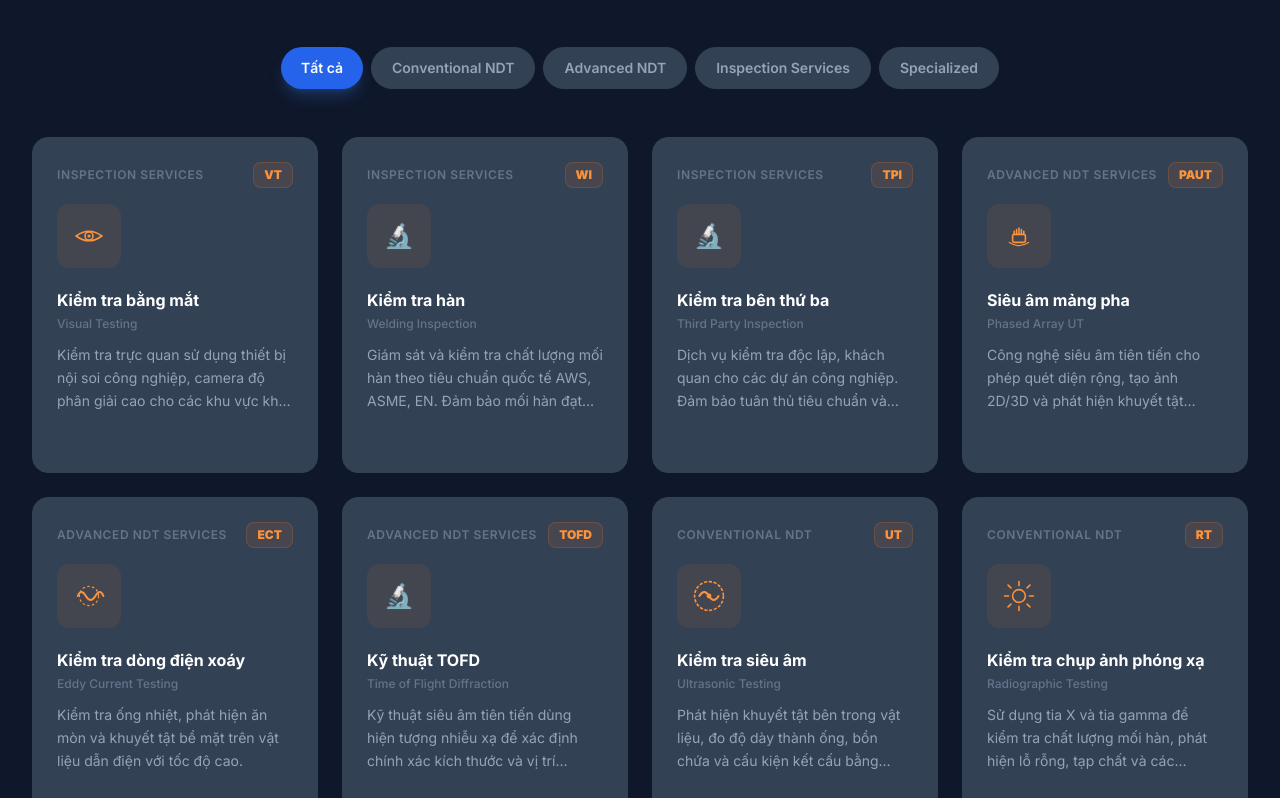
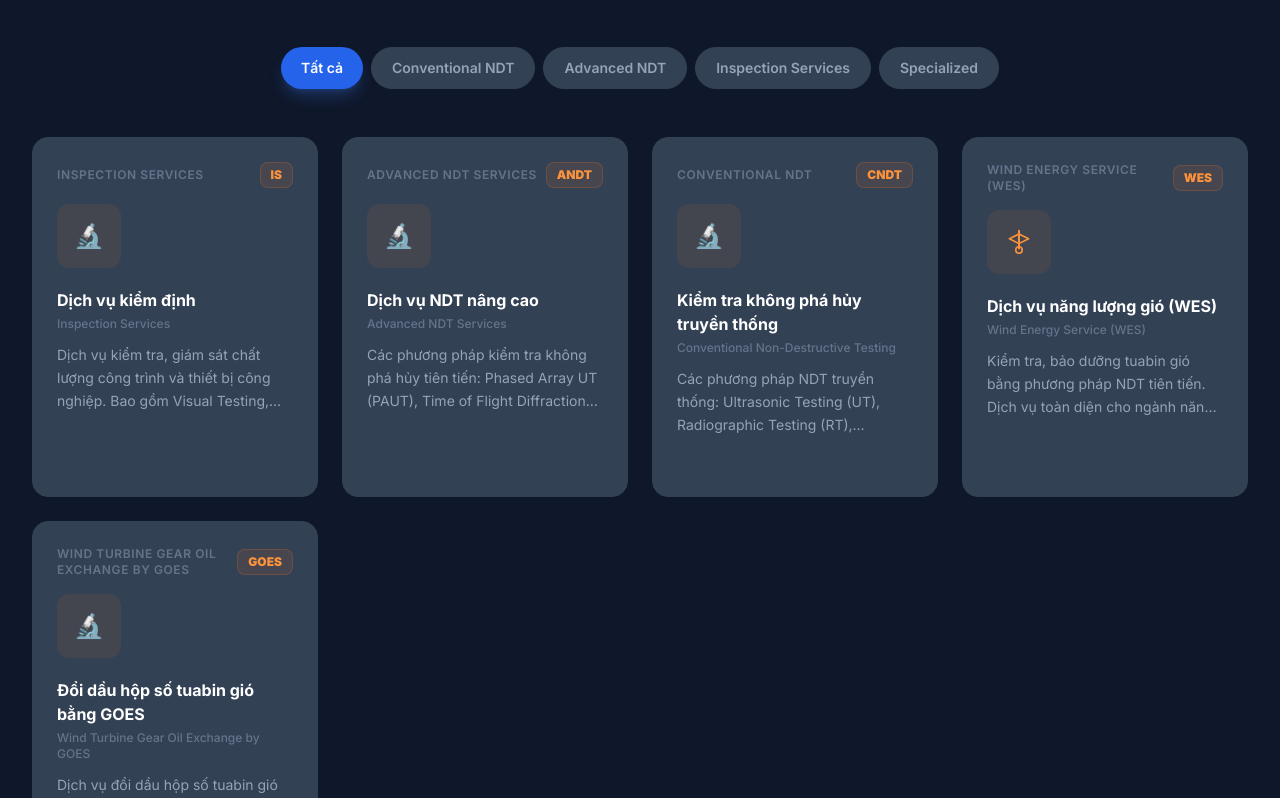
Before and after one commit to Nhut-dz/alpha-ndt, a React (Vite) app: page / in a window 1280 px wide. Shown: the part 2420-3218 px from the top of the page. Built offline with nearby package versions, Linux system fonts and the light colour scheme.

Commit message:
Fix dịch vụ: đúng 5 nhóm chính - Inspection, Advanced NDT, Conventional NDT, WES, GOES

```diff
--- a/src/data/index.js
+++ b/src/data/index.js
@@ -40,134 +40,52 @@ export const certifications = [
 export const classifications = ["ABS", "BV", "ClassNK", "DNV", "KR", "VR"];
 
 export const services = [
-  // === INSPECTION SERVICES ===
   {
     id: 1,
-    icon: "👁️",
-    code: "VT",
-    title: "Visual Testing",
-    titleVi: "Kiểm tra bằng mắt",
+    icon: "🔍",
+    code: "IS",
+    title: "Inspection Services",
+    titleVi: "Dịch vụ kiểm định",
     description:
-      "Kiểm tra trực quan sử dụng thiết bị nội soi công nghiệp, camera độ phân giải cao cho các khu vực khó tiếp cận.",
+      "Dịch vụ kiểm tra, giám sát chất lượng công trình và thiết bị công nghiệp. Bao gồm Visual Testing, Welding Inspection và Third Party Inspection.",
     category: "Inspection Services",
     color: "from-green-600 to-green-800",
   },
   {
     id: 2,
-    icon: "🔍",
-    code: "WI",
-    title: "Welding Inspection",
-    titleVi: "Kiểm tra hàn",
+    icon: "📡",
+    code: "ANDT",
+    title: "Advanced NDT Services",
+    titleVi: "Dịch vụ NDT nâng cao",
     description:
-      "Giám sát và kiểm tra chất lượng mối hàn theo tiêu chuẩn quốc tế AWS, ASME, EN. Đảm bảo mối hàn đạt yêu cầu kỹ thuật.",
-    category: "Inspection Services",
-    color: "from-emerald-600 to-emerald-800",
-  },
-  {
-    id: 3,
-    icon: "📋",
-    code: "TPI",
-    title: "Third Party Inspection",
-    titleVi: "Kiểm tra bên thứ ba",
-    description:
-      "Dịch vụ kiểm tra độc lập, khách quan cho các dự án công nghiệp. Đảm bảo tuân thủ tiêu chuẩn và quy định an toàn.",
-    category: "Inspection Services",
-    color: "from-lime-600 to-lime-800",
-  },
-  // === ADVANCED NDT SERVICES ===
-  {
-    id: 4,
-    icon: "📡",
-    code: "PAUT",
-    title: "Phased Array UT",
-    titleVi: "Siêu âm mảng pha",
-    description:
-      "Công nghệ siêu âm tiên tiến cho phép quét diện rộng, tạo ảnh 2D/3D và phát hiện khuyết tật chính xác hơn UT truyền thống.",
+      "Các phương pháp kiểm tra không phá hủy tiên tiến: Phased Array UT (PAUT), Time of Flight Diffraction (TOFD), Eddy Current Testing (ECT).",
     category: "Advanced NDT Services",
     color: "from-teal-600 to-teal-800",
   },
   {
-    id: 5,
-    icon: "⚡",
-    code: "ECT",
-    title: "Eddy Current Testing",
-    titleVi: "Kiểm tra dòng điện xoáy",
+    id: 3,
+    icon: "🔊",
+    code: "CNDT",
+    title: "Conventional Non-Destructive Testing",
+    titleVi: "Kiểm tra không phá hủy truyền thống",
     description:
-      "Kiểm tra ống nhiệt, phát hiện ăn mòn và khuyết tật bề mặt trên vật liệu dẫn điện với tốc độ cao.",
-    category: "Advanced NDT Services",
-    color: "from-orange-600 to-orange-800",
-  },
-  {
-    id: 6,
-    icon: "📊",
-    code: "TOFD",
-    title: "Time of Flight Diffraction",
-    titleVi: "Kỹ thuật TOFD",
-    description:
-      "Kỹ thuật siêu âm tiên tiến dùng hiện tượng nhiễu xạ để xác định chính xác kích thước và vị trí khuyết tật trong mối hàn.",
-    category: "Advanced NDT Services",
-    color: "from-violet-600 to-violet-800",
-  },
-  // === CONVENTIONAL NON-DESTRUCTIVE TESTING ===
-  {
-    id: 7,
-    icon: "🔊",
-    code: "UT",
-    title: "Ultrasonic Testing",
-    titleVi: "Kiểm tra siêu âm",
-    description:
-      "Phát hiện khuyết tật bên trong vật liệu, đo độ dày thành ống, bồn chứa và cấu kiện kết cấu bằng sóng siêu âm độ chính xác cao.",
+      "Các phương pháp NDT truyền thống: Ultrasonic Testing (UT), Radiographic Testing (RT), Magnetic Particle Testing (MT), Penetrant Testing (PT).",
     category: "Conventional NDT",
     color: "from-blue-600 to-blue-800",
   },
   {
-    id: 8,
-    icon: "☢️",
-    code: "RT",
-    title: "Radiographic Testing",
-    titleVi: "Kiểm tra chụp ảnh phóng xạ",
-    description:
-      "Sử dụng tia X và tia gamma để kiểm tra chất lượng mối hàn, phát hiện lỗ rỗng, tạp chất và các khuyết tật bên trong.",
-    category: "Conventional NDT",
-    color: "from-indigo-600 to-indigo-800",
-  },
-  {
-    id: 9,
-    icon: "🧲",
-    code: "MT",
-    title: "Magnetic Particle Testing",
-    titleVi: "Kiểm tra hạt từ",
-    description:
-      "Phát hiện các vết nứt và khuyết tật bề mặt trên vật liệu ferromagnetic bằng phương pháp từ trường và bột từ.",
-    category: "Conventional NDT",
-    color: "from-purple-600 to-purple-800",
-  },
-  {
-    id: 10,
-    icon: "💧",
-    code: "PT",
-    title: "Penetrant Testing",
-    titleVi: "Kiểm tra thẩm thấu",
-    description:
-      "Phát hiện khuyết tật mở ra bề mặt trên mọi loại vật liệu không xốp bằng chất lỏng thẩm thấu màu hoặc huỳnh quang.",
-    category: "Conventional NDT",
-    color: "from-cyan-600 to-cyan-800",
-  },
-  // === WIND ENERGY SERVICE (WES) ===
-  {
-    id: 11,
+    id: 4,
     icon: "🌬️",
     code: "WES",
-    title: "Wind Energy Service",
-    titleVi: "Dịch vụ năng lượng gió",
+    title: "Wind Energy Service (WES)",
+    titleVi: "Dịch vụ năng lượng gió (WES)",
     description:
       "Kiểm tra, bảo dưỡng tuabin gió bằng phương pháp NDT tiên tiến. Dịch vụ toàn diện cho ngành năng lượng tái tạo.",
     category: "Wind Energy Service (WES)",
     color: "from-sky-600 to-sky-800",
   },
-  // === WIND TURBINE GEAR OIL EXCHANGE BY GOES ===
   {
-    id: 12,
+    id: 5,
     icon: "⚙️",
     code: "GOES",
     title: "Wind Turbine Gear Oil Exchange by GOES",
```
